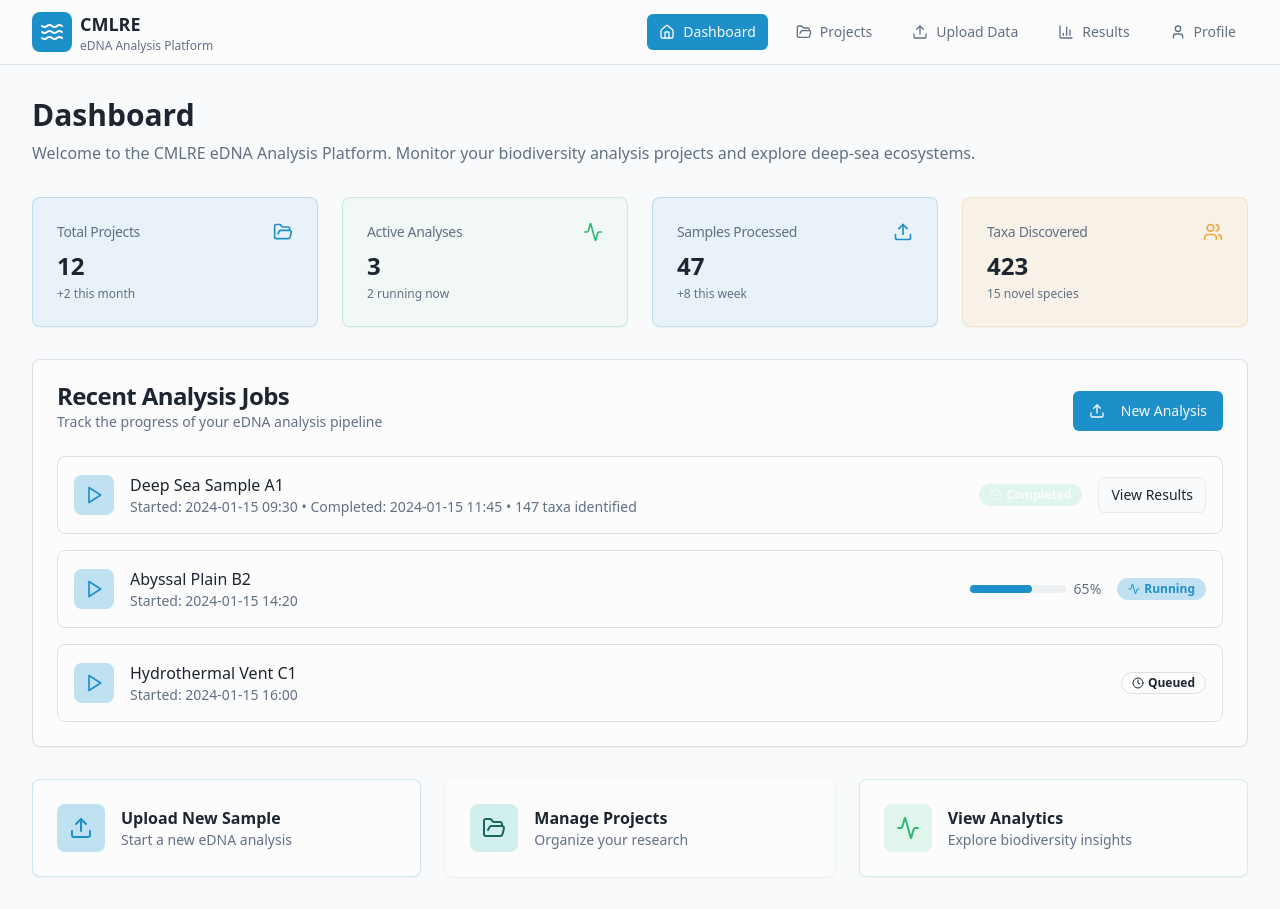
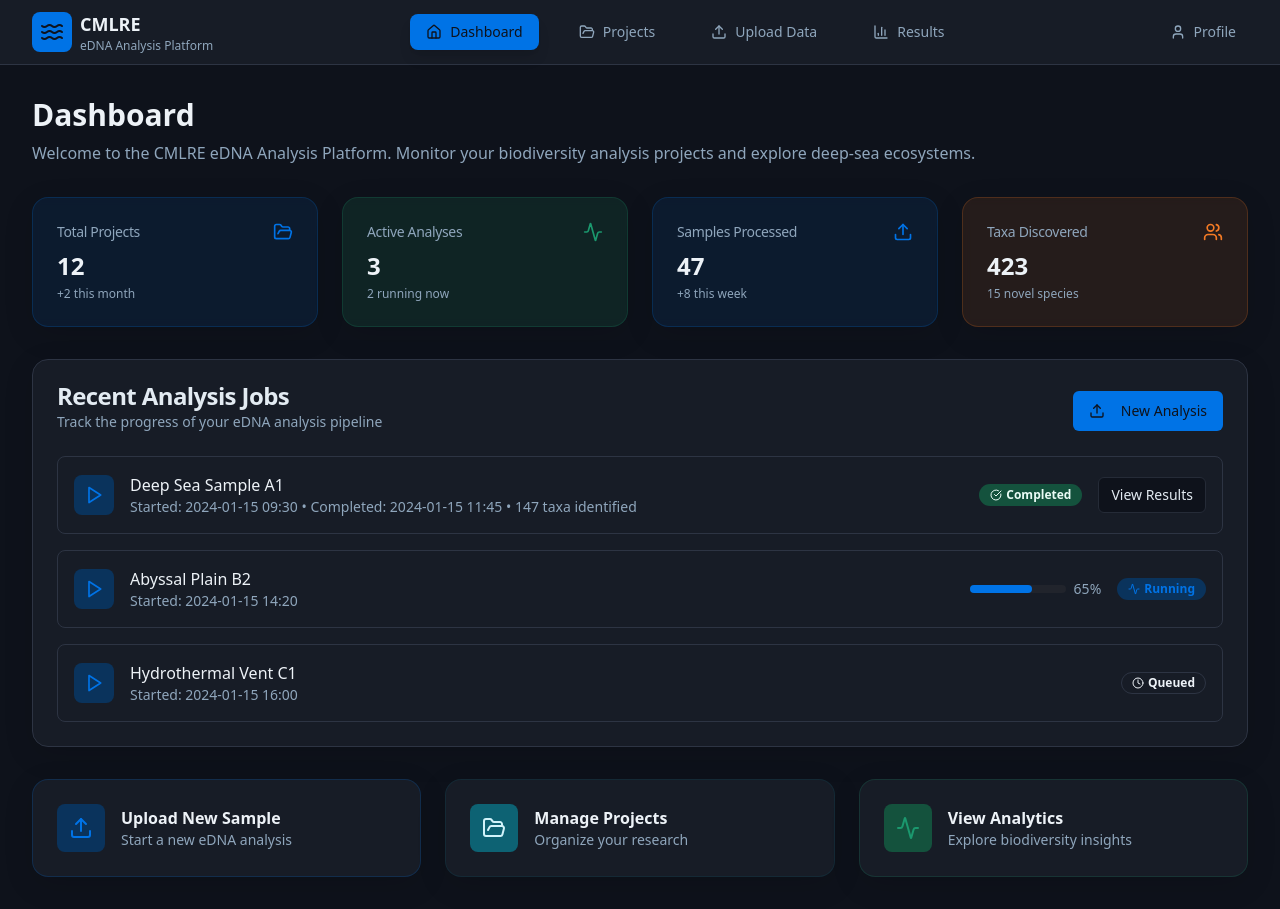
Before and after one commit to SIH-eDNA-2025/deepsea-bio-insight, a React (Vite) app: page / in a window 1280 px wide. Built offline with nearby package versions, Linux system fonts and the light colour scheme.

Commit message:
Refactor UI for theme and layout

```diff
--- a/src/components/layout/Navigation.tsx
+++ b/src/components/layout/Navigation.tsx
@@ -41,9 +41,10 @@ const Navigation = () => {
             </Link>
           </div>
 
-          {/* Desktop Navigation */}
-          <div className="hidden md:flex items-center space-x-4">
-            {navItems.map((item) => {
+          {/* Desktop Navigation - Centered */}
+          <div className="hidden md:flex items-center justify-center flex-1">
+            <div className="flex items-center space-x-6">
+              {navItems.slice(0, -1).map((item) => {
                 const Icon = item.icon;
                 const isActive = location.pathname === item.href;
 
@@ -52,10 +53,10 @@ const Navigation = () => {
                     key={item.href}
                     to={item.href}
                     className={cn(
-                    "flex items-center space-x-2 px-3 py-2 rounded-md text-sm font-medium transition-colors",
+                      "flex items-center space-x-2 px-4 py-2 rounded-lg text-sm font-medium transition-colors",
                       isActive
-                      ? "bg-primary text-primary-foreground"
-                      : "text-muted-foreground hover:text-foreground hover:bg-muted"
+                        ? "bg-primary text-primary-foreground shadow-lg"
+                        : "text-muted-foreground hover:text-foreground hover:bg-accent"
                     )}
                   >
                     <Icon className="h-4 w-4" />
@@ -63,6 +64,31 @@ const Navigation = () => {
                   </Link>
                 );
               })}
+            </div>
+          </div>
+
+          {/* Profile - Right side */}
+          <div className="hidden md:flex items-center">
+            {(() => {
+              const profileItem = navItems[navItems.length - 1];
+              const Icon = profileItem.icon;
+              const isActive = location.pathname === profileItem.href;
+
+              return (
+                <Link
+                  to={profileItem.href}
+                  className={cn(
+                    "flex items-center space-x-2 px-3 py-2 rounded-lg text-sm font-medium transition-colors",
+                    isActive
+                      ? "bg-primary text-primary-foreground shadow-lg"
+                      : "text-muted-foreground hover:text-foreground hover:bg-accent"
+                  )}
+                >
+                  <Icon className="h-4 w-4" />
+                  <span>{profileItem.label}</span>
+                </Link>
+              );
+            })()}
           </div>
 
           {/* Mobile menu button */}
--- a/src/components/ui/card.tsx
+++ b/src/components/ui/card.tsx
@@ -9,7 +9,7 @@ const Card = React.forwardRef<
   <div
     ref={ref}
     className={cn(
-      "rounded-lg border bg-card text-card-foreground shadow-sm",
+      "rounded-2xl border bg-card text-card-foreground shadow-[0_8px_30px_rgb(0,0,0,0.12)] hover:shadow-[0_12px_40px_rgb(0,0,0,0.18)] transform transition-all duration-300 hover:-translate-y-1 backdrop-blur-sm",
       className
     )}
     {...props}
--- a/src/index.css
+++ b/src/index.css
@@ -8,49 +8,49 @@ All colors MUST be HSL.
 
 @layer base {
   :root {
-    /* Marine-themed color palette */
-    --background: 210 25% 98%;
-    --foreground: 215 25% 15%;
+    /* Deep Sea themed color palette */
+    --background: 220 30% 8%;
+    --foreground: 210 40% 95%;
 
-    --card: 210 20% 99%;
-    --card-foreground: 215 25% 15%;
+    --card: 220 25% 12%;
+    --card-foreground: 210 35% 92%;
 
-    --popover: 210 20% 99%;
-    --popover-foreground: 215 25% 15%;
+    --popover: 220 25% 10%;
+    --popover-foreground: 210 35% 92%;
 
-    /* Ocean blue primary theme */
-    --primary: 200 75% 45%;
-    --primary-foreground: 210 20% 98%;
-    --primary-hover: 200 75% 40%;
-    --primary-light: 200 65% 85%;
+    /* Deep ocean blue primary theme */
+    --primary: 210 100% 45%;
+    --primary-foreground: 220 30% 8%;
+    --primary-hover: 210 100% 35%;
+    --primary-light: 210 80% 20%;
 
-    /* Deep sea secondary */
-    --secondary: 215 20% 92%;
-    --secondary-foreground: 215 25% 25%;
+    /* Abyssal depths secondary */
+    --secondary: 220 20% 18%;
+    --secondary-foreground: 210 30% 85%;
 
-    /* Muted ocean tones */
-    --muted: 210 15% 94%;
-    --muted-foreground: 215 15% 45%;
+    /* Muted deep tones */
+    --muted: 220 15% 15%;
+    --muted-foreground: 210 25% 65%;
 
-    /* Marine accent */
-    --accent: 175 50% 88%;
-    --accent-foreground: 175 60% 25%;
+    /* Bioluminescent accent */
+    --accent: 190 80% 25%;
+    --accent-foreground: 190 80% 90%;
 
-    /* Success - sea green */
-    --success: 150 60% 45%;
-    --success-foreground: 150 60% 98%;
-    --success-light: 150 50% 92%;
+    /* Success - deep sea green */
+    --success: 160 70% 35%;
+    --success-foreground: 160 70% 95%;
+    --success-light: 160 60% 20%;
 
-    /* Warning - coral */
-    --warning: 35 85% 60%;
-    --warning-foreground: 35 85% 98%;
+    /* Warning - deep coral */
+    --warning: 25 90% 55%;
+    --warning-foreground: 25 90% 95%;
 
-    --destructive: 0 75% 55%;
-    --destructive-foreground: 210 20% 98%;
+    --destructive: 0 85% 60%;
+    --destructive-foreground: 220 30% 95%;
 
-    --border: 215 15% 88%;
-    --input: 215 15% 92%;
-    --ring: 200 75% 45%;
+    --border: 220 20% 22%;
+    --input: 220 20% 18%;
+    --ring: 210 100% 45%;
 
     /* Gradients and animations */
     --gradient-ocean: linear-gradient(135deg, hsl(var(--primary)), hsl(var(--success)));
@@ -71,42 +71,43 @@ All colors MUST be HSL.
   }
 
   .dark {
-    --background: 215 25% 8%;
-    --foreground: 210 20% 98%;
+    /* Light mode for contrast when dark theme is toggled */
+    --background: 210 30% 96%;
+    --foreground: 220 30% 12%;
 
-    --card: 215 25% 10%;
-    --card-foreground: 210 20% 98%;
+    --card: 210 25% 98%;
+    --card-foreground: 220 25% 15%;
 
-    --popover: 215 25% 10%;
-    --popover-foreground: 210 20% 98%;
+    --popover: 210 25% 98%;
+    --popover-foreground: 220 25% 15%;
 
-    --primary: 200 75% 55%;
-    --primary-foreground: 215 25% 8%;
-    --primary-hover: 200 75% 50%;
-    --primary-light: 200 65% 20%;
+    --primary: 210 100% 50%;
+    --primary-foreground: 210 30% 96%;
+    --primary-hover: 210 100% 40%;
+    --primary-light: 210 80% 85%;
 
-    --secondary: 215 20% 15%;
-    --secondary-foreground: 210 20% 90%;
+    --secondary: 210 20% 88%;
+    --secondary-foreground: 220 25% 25%;
 
-    --muted: 215 20% 12%;
-    --muted-foreground: 215 15% 65%;
+    --muted: 210 15% 92%;
+    --muted-foreground: 220 20% 45%;
 
-    --accent: 175 50% 25%;
-    --accent-foreground: 175 50% 95%;
+    --accent: 190 80% 75%;
+    --accent-foreground: 190 80% 15%;
 
-    --success: 150 60% 50%;
-    --success-foreground: 150 60% 10%;
-    --success-light: 150 50% 20%;
+    --success: 160 70% 45%;
+    --success-foreground: 160 70% 10%;
+    --success-light: 160 60% 88%;
 
-    --warning: 35 85% 65%;
-    --warning-foreground: 35 85% 10%;
+    --warning: 25 90% 60%;
+    --warning-foreground: 25 90% 10%;
 
-    --destructive: 0 75% 60%;
-    --destructive-foreground: 210 20% 98%;
+    --destructive: 0 85% 55%;
+    --destructive-foreground: 210 30% 96%;
 
-    --border: 215 20% 18%;
-    --input: 215 20% 15%;
-    --ring: 200 75% 55%;
+    --border: 210 20% 82%;
+    --input: 210 20% 88%;
+    --ring: 210 100% 50%;
     --sidebar-background: 240 5.9% 10%;
     --sidebar-foreground: 240 4.8% 95.9%;
     --sidebar-primary: 224.3 76.3% 48%;
```
Lines whose indentation alone changed are shown as unchanged.
